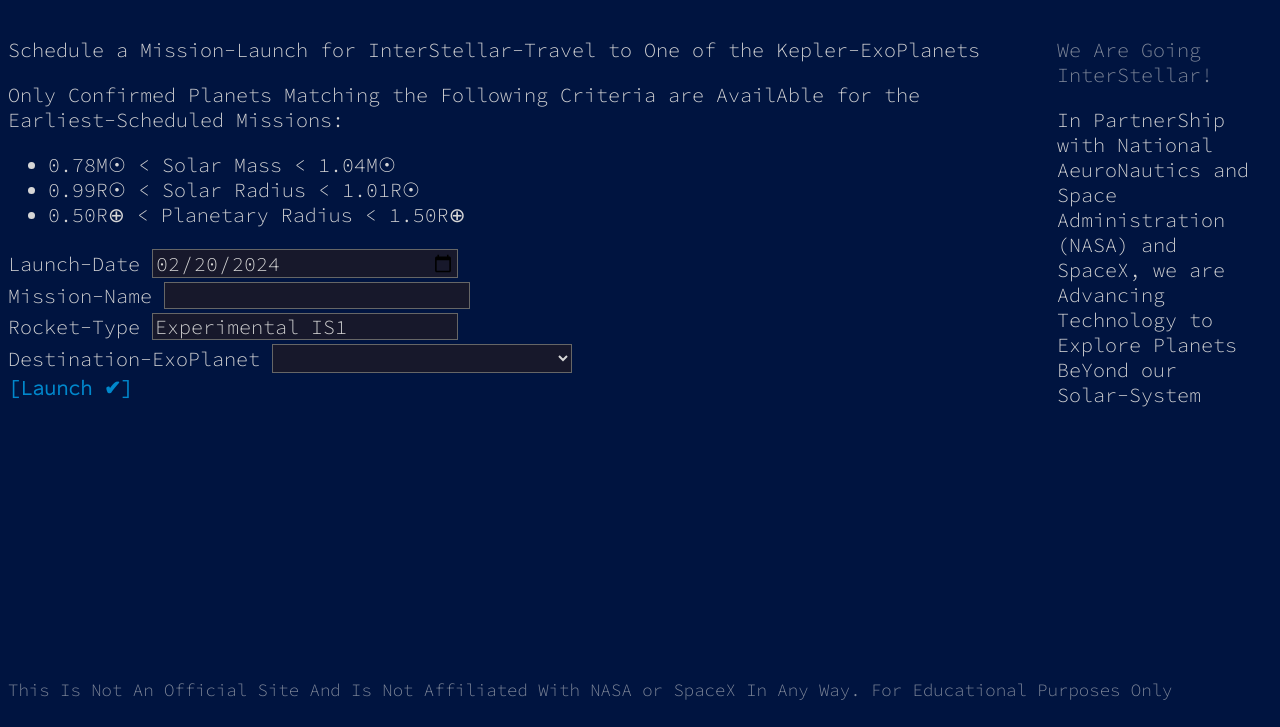
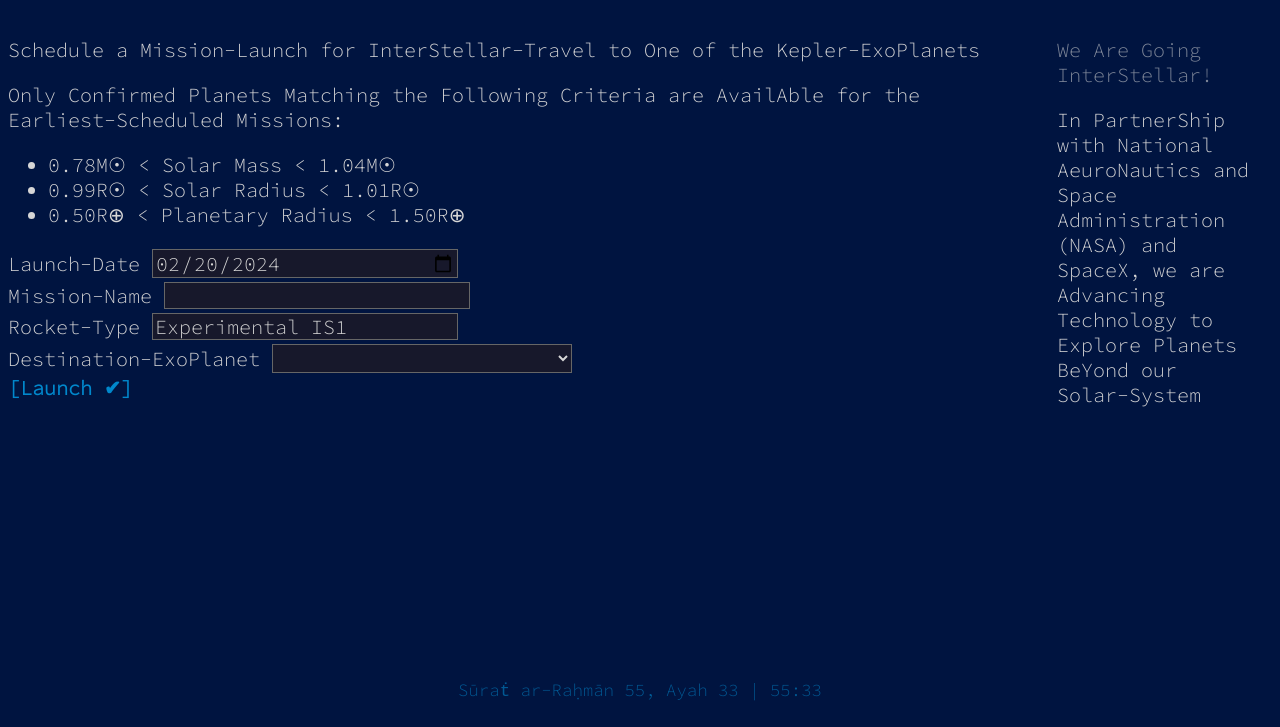
Before and after one commit to axon4/space-mission--control---deno, a plain HTML site: page client/index.html in a window 1280 px wide. Shown: the part 89-816 px from the top of the page. Drawn offline with nearby package versions, Linux system fonts and the light colour scheme; no server answers.

Commit message:
replace footer with pertinent-verse--link

```diff
--- a/client/index.html
+++ b/client/index.html
@@ -74,7 +74,7 @@
 			</main>
 		</div>
 		<footer class='quiet'>
-			This Is Not An Official Site And Is Not Affiliated With NASA or SpaceX In Any Way. For Educational Purposes Only
+			<a href='https://quran.com/55/33' target='_blank'>Sūraṫ ar-Raḥmān 55, Ayah 33 | 55:33</a>
 		</footer>
 		<script src='script.js'></script>
 	</body>
--- a/client/style.css
+++ b/client/style.css
@@ -35,6 +35,7 @@ footer {
 	width: 100%;
 	height: 2.5rem;
 	font-size: 13pt;
+	display: grid;
 }
 
 a {
@@ -45,6 +46,10 @@ a {
 a:hover, a:focus {
 	color: #A0C1E6;
 	cursor: pointer;
+}
+
+footer > a {
+	justify-self: center;
 }
 
 h1, h2 {
```
